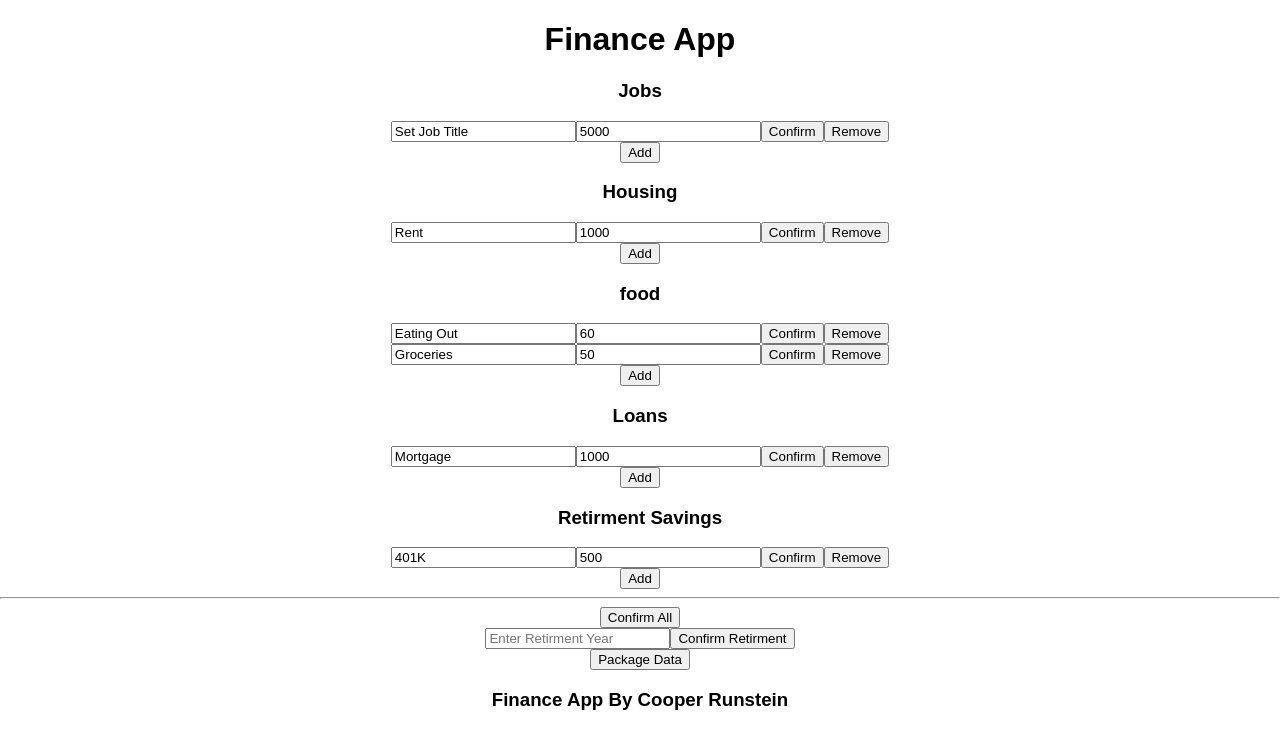
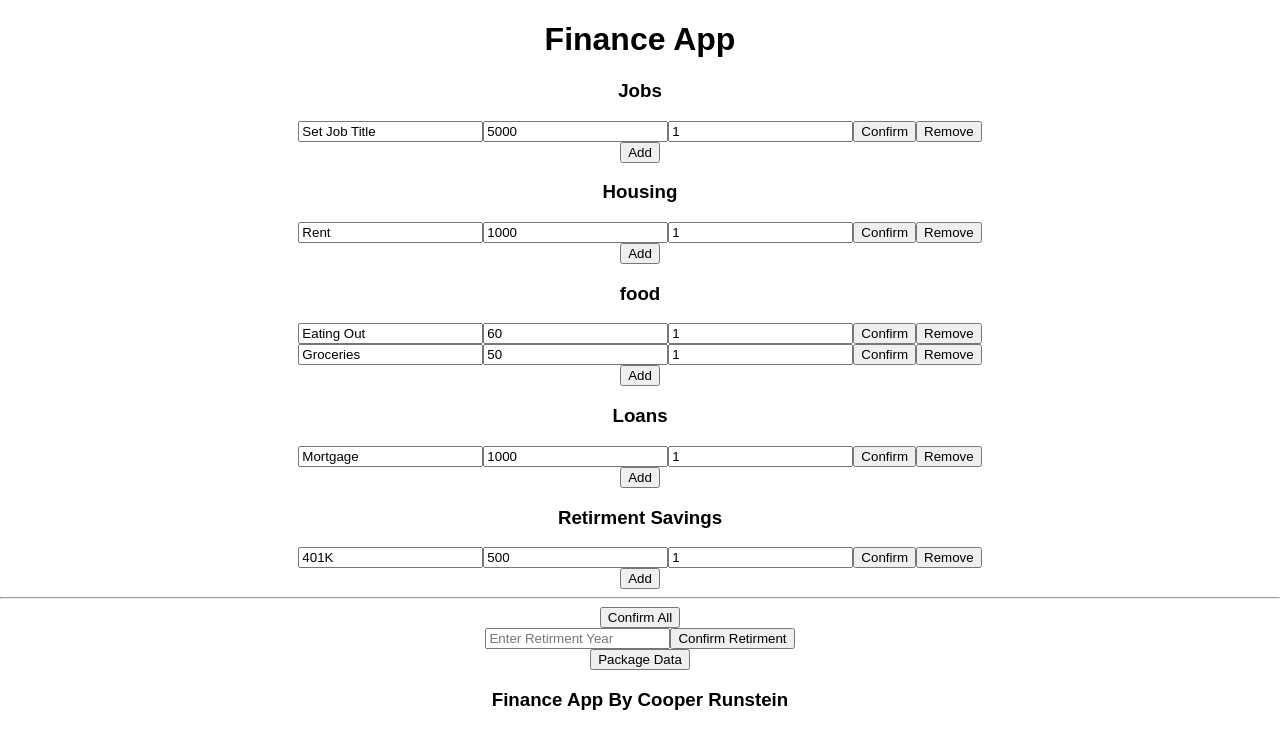
Before and after one commit to Cooper-Runstein/React-Personal-Finance-App, a React (Create React App) app: page / in a window 1280 px wide. Shown: the top 748 px of the page. Built offline with nearby package versions, Linux system fonts and the light colour scheme.

Commit message:
Interest is editable in start form

```diff
--- a/src/App.js
+++ b/src/App.js
@@ -299,7 +299,8 @@ class App extends Component {
       displays: {
         ...this.state.displays,
         displayStartForm: false,
-        displayYears: true
+        displayYears: true,
+        displayCounter: true
       }
     })
     setTimeout(this.generateYears, 1)
--- a/src/Components/Start_Components/Start.js
+++ b/src/Components/Start_Components/Start.js
@@ -262,11 +262,15 @@ class Start extends React.Component {
                 if (i === instanceIndex){
                     const valueValue = document.getElementById(`value-${type}-${catIndex}-${i}`).value;
                     const titleValue = document.getElementById(`title-${type}-${catIndex}-${i}`).value;
+                    const interestValue = document.getElementById(`interest-${type}-${catIndex}-${i}`).value;
+
+                    console.log(interestValue);
 
                     let newInstance = {
                         ...e,
                         pendingValue: valueValue,
                         pendingTitle: titleValue,
+                        pendingInterest: interestValue
 
                     }
                     newinstances.push(newInstance);
--- a/src/Components/Start_Components/SubCategoryForm.js
+++ b/src/Components/Start_Components/SubCategoryForm.js
@@ -22,6 +22,12 @@ const SubCategoryForm = (props)=> {
                         placeholder = {e.value}
                         value = {e.pendingValue}
                         id={`value-${props.type}-${props.catIndex}-${i}`}
+                        onChange={()=> props.onChange(props.type, props.catIndex, i)}
+                    />
+                    <input
+                        placeholder = {e.interest}
+                        value = {e.pendingInterest}
+                        id={`interest-${props.type}-${props.catIndex}-${i}`}
                         onChange={()=> props.onChange(props.type, props.catIndex, i)}
                     />
                     <button
```
